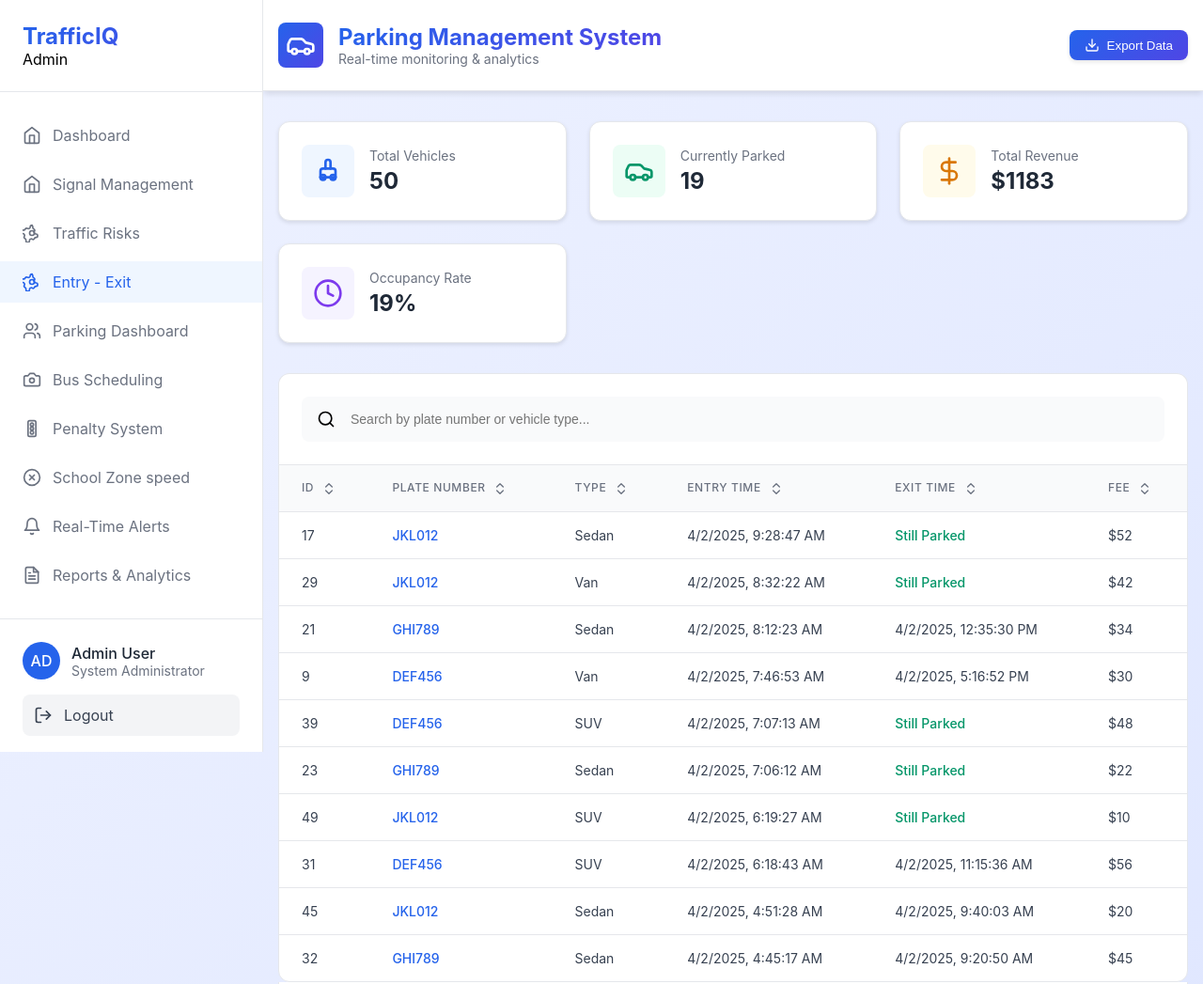
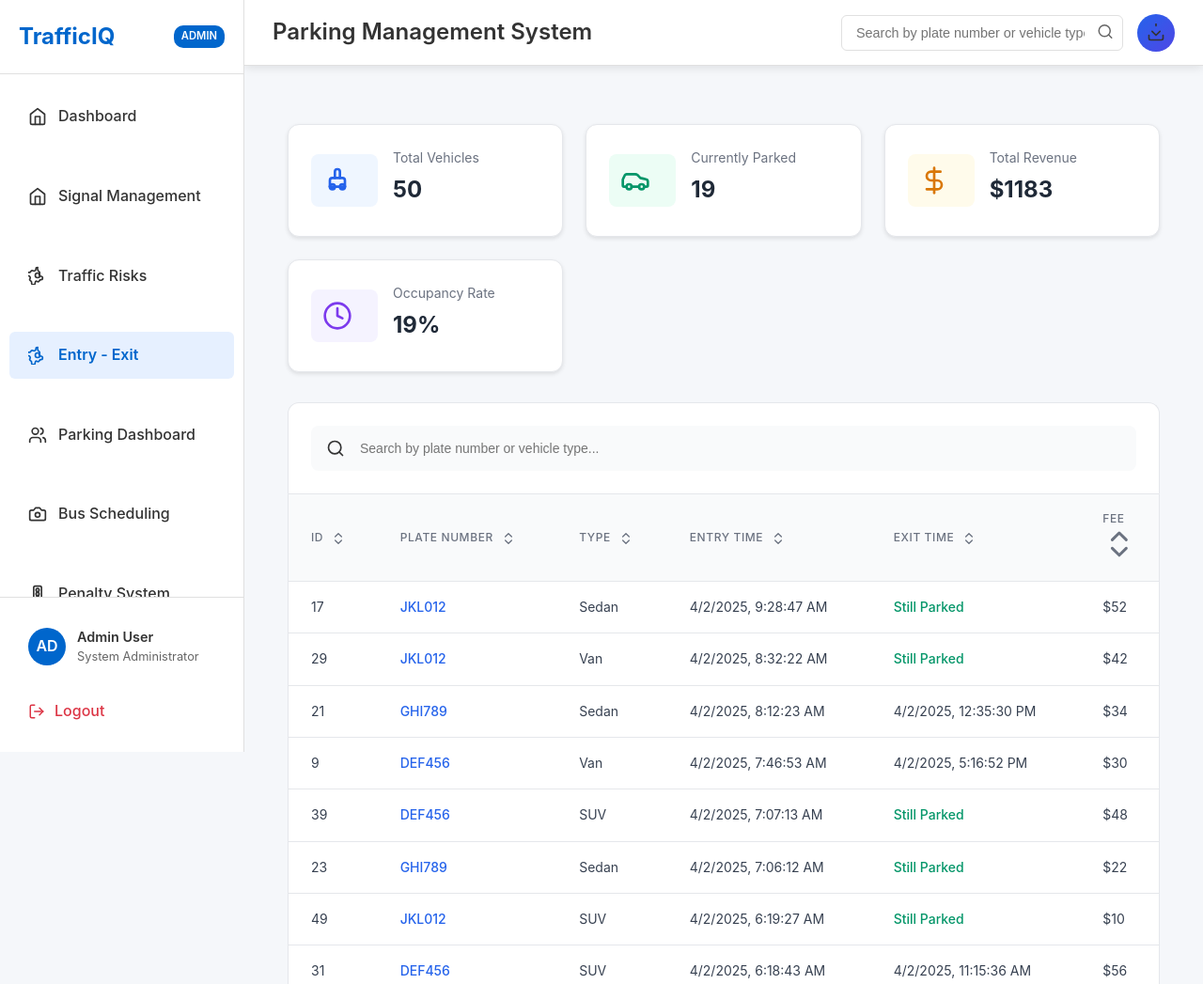
Before and after one commit to PRAHALYAA2004/Intelligent-Traffic-Monitoring-System, a website: page public/admin-dashboard/entry-exit.html in a window 1280 px wide. Shown: the top 1047 px of the page at 94% size. Drawn offline with Linux system fonts and the light colour scheme.

Commit message:
Corrected few bugs

```diff
--- a/public/admin-dashboard/entry-exit.html
+++ b/public/admin-dashboard/entry-exit.html
@@ -3,224 +3,11 @@
 <head>
     <meta charset="UTF-8">
     <meta name="viewport" content="width=device-width, initial-scale=1.0">
+    <link rel="stylesheet" href="../css/styles.css">
+    <link rel="stylesheet" href="../css/dashboard.css">
     <title>Parking Management System</title>
     <style>
-        /* Base styles */
-        * {
-            margin: 0;
-            padding: 0;
-            box-sizing: border-box;
-        }
-
-        body {
-            font-family: -apple-system, BlinkMacSystemFont, "Segoe UI", Roboto, "Helvetica Neue", Arial, sans-serif;
-            background: linear-gradient(135deg, #EEF2FF 0%, #E0E7FF 100%);
-            min-height: 100vh;
-            display: flex;
-        }
-
-        /* Sidebar styles */
-        .sidebar {
-            width: 280px;
-            background: white;
-            height: 100vh;
-            border-right: 1px solid #E5E7EB;
-            display: flex;
-            flex-direction: column;
-            position: fixed;
-            top: 0;
-            left: 0;
-        }
-
-        .sidebar-header {
-            padding: 1.5rem;
-            border-bottom: 1px solid #E5E7EB;
-        }
-
-        .sidebar-header h1 {
-            font-size: 1.5rem;
-            font-weight: bold;
-            background: linear-gradient(135deg, #2563EB 0%, #4F46E5 100%);
-            -webkit-background-clip: text;
-            background-clip: text;
-            -webkit-text-fill-color: transparent;
-        }
-
-        .sidebar-nav {
-            flex: 1;
-            padding: 1rem 0;
-        }
-
-        .sidebar-nav ul {
-            list-style: none;
-        }
-
-        .sidebar-nav li {
-            margin: 0.5rem 0;
-        }
-
-        .sidebar-nav a {
-            display: flex;
-            align-items: center;
-            padding: 0.75rem 1.5rem;
-            color: #6B7280;
-            text-decoration: none;
-            transition: all 0.2s;
-        }
-
-        .sidebar-nav a:hover,
-        .sidebar-nav .active a {
-            background: #EFF6FF;
-            color: #2563EB;
-        }
-
-        .sidebar-nav .icon {
-            width: 1.25rem;
-            height: 1.25rem;
-            margin-right: 0.75rem;
-        }
-
-        .sidebar-footer {
-            padding: 1.5rem;
-            border-top: 1px solid #E5E7EB;
-        }
-
-        .user-profile {
-            display: flex;
-            align-items: center;
-            margin-bottom: 1rem;
-            text-decoration: none;
-            color: #1F2937;
-        }
-
-        .avatar {
-            width: 2.5rem;
-            height: 2.5rem;
-            background: #2563EB;
-            color: white;
-            border-radius: 50%;
-            display: flex;
-            align-items: center;
-            justify-content: center;
-            margin-right: 0.75rem;
-            font-weight: 500;
-        }
-
-        .user-info h4 {
-            font-size: 1rem;
-            font-weight: 500;
-        }
-
-        .user-info p {
-            font-size: 0.875rem;
-            color: #6B7280;
-        }
-
-        .logout-btn {
-            display: flex;
-            align-items: center;
-            width: 100%;
-            padding: 0.75rem;
-            background: #F3F4F6;
-            color: #374151;
-            border-radius: 0.5rem;
-            text-decoration: none;
-            transition: all 0.2s;
-        }
-
-        .logout-btn:hover {
-            background: #E5E7EB;
-        }
-
-        .logout-btn .icon {
-            width: 1.25rem;
-            height: 1.25rem;
-            margin-right: 0.75rem;
-        }
-
-        /* Main content styles */
-        .dashboard-container {
-            flex: 1;
-            margin-left: 280px;
-            width: calc(100% - 280px);
-        }
-
-        /* Header */
-        .header {
-            background: white;
-            box-shadow: 0 4px 6px -1px rgba(0, 0, 0, 0.1);
-            border-bottom: 1px solid #E5E7EB;
-        }
-
-        .header-content {
-            max-width: 1280px;
-            margin: 0 auto;
-            padding: 1.5rem 1rem;
-            display: flex;
-            justify-content: space-between;
-            align-items: center;
-        }
-
-        .header-left {
-            display: flex;
-            align-items: center;
-            gap: 1rem;
-        }
-
-        .logo {
-            background: linear-gradient(135deg, #2563EB 0%, #4F46E5 100%);
-            padding: 0.5rem;
-            border-radius: 0.5rem;
-            display: flex;
-            align-items: center;
-            justify-content: center;
-        }
-
-        .logo .icon {
-            width: 2rem;
-            height: 2rem;
-            color: white;
-        }
-
-        .header h1 {
-            font-size: 1.5rem;
-            font-weight: bold;
-            background: linear-gradient(135deg, #2563EB 0%, #4F46E5 100%);
-            -webkit-background-clip: text;
-            background-clip: text;
-            -webkit-text-fill-color: transparent;
-        }
-
-        .header p {
-            font-size: 0.875rem;
-            color: #6B7280;
-        }
-
-        .export-btn {
-            display: flex;
-            align-items: center;
-            gap: 0.5rem;
-            padding: 0.5rem 1rem;
-            background: linear-gradient(135deg, #2563EB 0%, #4F46E5 100%);
-            color: white;
-            border: none;
-            border-radius: 0.5rem;
-            cursor: pointer;
-            transition: all 0.2s;
-            box-shadow: 0 2px 4px rgba(0, 0, 0, 0.1);
-        }
-
-        .export-btn:hover {
-            background: linear-gradient(135deg, #1D4ED8 0%, #4338CA 100%);
-            box-shadow: 0 4px 6px rgba(0, 0, 0, 0.1);
-        }
-
-        .icon-sm {
-            width: 1rem;
-            height: 1rem;
-        }
-
-        /* Stats */
+        /* Retain necessary inline styles for specific components */
         .stats-container {
             max-width: 1280px;
             margin: 2rem auto;
@@ -312,15 +99,16 @@
         /* Notification */
         .notification {
             position: fixed;
-            top: 1rem;
-            right: 1rem;
-            padding: 1rem;
+            top: 2rem; /* Increased to avoid overlap with browser toolbar */
+            right: 2rem; /* Increased to ensure visibility */
+            padding: 1rem 1.5rem; /* Added more padding for better readability */
             border-radius: 0.5rem;
             color: white;
             box-shadow: 0 4px 6px rgba(0, 0, 0, 0.1);
+            z-index: 1000; /* Ensure it appears above other elements */
             transform: translateY(-100%);
             opacity: 0;
-            transition: all 0.3s ease;
+            transition: opacity 0.3s ease, transform 0.3s ease; /* Separated transitions for clarity */
         }
 
         .notification.show {
@@ -487,31 +275,23 @@
 
         /* Responsive Design */
         @media (max-width: 768px) {
-            .sidebar {
-                width: 100%;
-                height: auto;
-                position: relative;
-            }
-
-            .dashboard-container {
-                margin-left: 0;
-                width: 100%;
-            }
-
             .stats-grid {
                 grid-template-columns: 1fr;
-            }
-
-            .header-content {
-                flex-direction: column;
-                gap: 1rem;
-                text-align: center;
             }
 
             .pagination {
                 flex-direction: column;
                 gap: 1rem;
                 text-align: center;
+            }
+
+            .notification {
+                top: 3rem; /* Adjusted for smaller screens */
+                right: 1rem;
+                width: 80%; /* Ensure it fits on smaller screens */
+                margin: 0 auto;
+                left: 0;
+                right: 0;
             }
         }
     </style>
@@ -539,13 +319,13 @@
                 </li>
                 <li>
                     <a href="traffic-risk.html">
-                        <svg xmlns="http://www.w3.org/2000/svg" viewBox="0 0 24 24" fill="none" stroke="currentColor" stroke-width="2" stroke-linecap="round" stroke-linejoin="round" class="icon"><path d="M12.22 2h-.44a2 2 0 0 0-2 2v.18a2 2 0 0 1-1 1.73l-.43.25a2 2 0 0 1-2 0l-.15-.08a2 2 0 0 0-2.73.73l-.22.38a2 2 0 0 1-1.73 1H.18a2 2 0 0 0-2 2v.44a2 2 0 0 0 2 2h.18a2 2 0 0 1 1.73 1l.25.43a2 2 0 0 1 0 2l-.08.15a2 2 0 0 0 .73 2.73l.38.22a2 2 0 0 1 1 1.73V21.82a2 2 0 0 0 2 2h.44a2 2 0 0 0 2-2v-.18a2 2 0 0 1 1-1.73l.43-.25a2 2 0 0 1 2 0l.15.08a2 2 0 0 0 2.73-.73l.22-.39a2 2 0 0 1 1.73-1h.18a2 2 0 0 0 2-2v-.44a2 2 0 0 0-2-2h-.18a2 2 0 0 1-1.73-1l-.25-.43a2 2 0 0 1 0-2l.08-.15a2 2 0 0 0-.73-2.73l-.38-.22a2 2 0 0 1-1-1.73V4.18a2 2 0 0 0-2-2z"></path><circle cx="12" cy="12" r="3"></circle></svg>
+                        <svg xmlns="http://www.w3.org/2000/svg" viewBox="0 0 24 24" fill="none" stroke="currentColor" stroke-width="2" stroke-linecap="round" stroke-linejoin="round" class="icon"><path d="M12.22 2h-.44a2 2 0 0 0-2 2v.18a2 2 0 0 1-1 1.73l-.43.25a2 2 0 0 1-2 0l-.15-.08a2 2 0 0 0-2.73.73l-.22.38a2 2 0 0 1-1.73 1H.18a2 2 0 0 0-2 2v.44a2 2 0 0 0 2 2h.18a2 2 0 0 1 1.73 1l.25.43a2 2 0 0 1 0 2l-.08.15a2 2 0 0 0 .73 2.73l.38.22a2 2 0 0 1 1 1.73V21.82a2 2 0 0 0 2 2h.44a2 2 0 0 0 2-2v-.18a2 2 0 0 1 1-1.73l-.43-.25a2 2 0 0 1 2 0l.15.08a2 2 0 0 0 2.73-.73l.22-.39a2 2 0 0 1 1.73-1h.18a2 2 0 0 0 2-2v-.44a2 2 0 0 0-2-2h-.18a2 2 0 0 1-1.73-1l-.25-.43a2 2 0 0 1 0-2l.08-.15a2 2 0 0 0-.73-2.73l-.38-.22a2 2 0 0 1-1-1.73V4.18a2 2 0 0 0-2-2z"></path><circle cx="12" cy="12" r="3"></circle></svg>
                         <span>Traffic Risks</span>
                     </a>
                 </li>
                 <li class="active">
                     <a href="entry-exit.html">
-                        <svg xmlns="http://www.w3.org/2000/svg" viewBox="0 0 24 24" fill="none" stroke="currentColor" stroke-width="2" stroke-linecap="round" stroke-linejoin="round" class="icon"><path d="M12.22 2h-.44a2 2 0 0 0-2 2v.18a2 2 0 0 1-1 1.73l-.43.25a2 2 0 0 1-2 0l-.15-.08a2 2 0 0 0-2.73.73l-.22.38a2 2 0 0 1-1.73 1H.18a2 2 0 0 0-2 2v.44a2 2 0 0 0 2 2h.18a2 2 0 0 1 1.73 1l.25.43a2 2 0 0 1 0 2l-.08.15a2 2 0 0 0 .73 2.73l.38.22a2 2 0 0 1 1 1.73V21.82a2 2 0 0 0 2 2h.44a2 2 0 0 0 2-2v-.18a2 2 0 0 1 1-1.73l.43-.25a2 2 0 0 1 2 0l.15.08a2 2 0 0 0 2.73-.73l.22-.39a2 2 0 0 1 1.73-1h.18a2 2 0 0 0 2-2v-.44a2 2 0 0 0-2-2h-.18a2 2 0 0 1-1.73-1l-.25-.43a2 2 0 0 1 0-2l.08-.15a2 2 0 0 0-.73-2.73l-.38-.22a2 2 0 0 1-1-1.73V4.18a2 2 0 0 0-2-2z"></path><circle cx="12" cy="12" r="3"></circle></svg>
+                        <svg xmlns="http://www.w3.org/2000/svg" viewBox="0 0 24 24" fill="none" stroke="currentColor" stroke-width="2" stroke-linecap="round" stroke-linejoin="round" class="icon"><path d="M12.22 2h-.44a2 2 0 0 0-2 2v.18a2 2 0 0 1-1 1.73l-.43.25a2 2 0 0 1-2 0l-.15-.08a2 2 0 0 0-2.73.73l-.22.38a2 2 0 0 1-1.73 1H.18a2 2 0 0 0-2 2v.44a2 2 0 0 0 2 2h.18a2 2 0 0 1 1.73 1l.25.43a2 2 0 0 1 0 2l-.08.15a2 2 0 0 0 .73 2.73l.38.22a2 2 0 0 1 1 1.73V21.82a2 2 0 0 0 2 2h.44a2 2 0 0 0 2-2v-.18a2 2 0 0 1 1-1.73l-.43-.25a2 2 0 0 1 2 0l.15.08a2 2 0 0 0 2.73-.73l.22-.39a2 2 0 0 1 1.73-1h.18a2 2 0 0 0 2-2v-.44a2 2 0 0 0-2-2h-.18a2 2 0 0 1-1.73-1l-.25-.43a2 2 0 0 1 0-2l.08-.15a2 2 0 0 0-.73-2.73l-.38-.22a2 2 0 0 1-1-1.73V4.18a2 2 0 0 0-2-2z"></path><circle cx="12" cy="12" r="3"></circle></svg>
                         <span>Entry - Exit</span>
                     </a>
                 </li>
@@ -604,42 +384,42 @@
 
     <!-- Main Content -->
     <div class="dashboard-container">
-        <!-- Header -->
-        <header class="header">
-            <div class="header-content">
-                <div class="header-left">
-                    <div class="logo">
-                        <!-- Car icon for the logo -->
-                        <svg xmlns="http://www.w3.org/2000/svg" viewBox="0 0 24 24" fill="none" stroke="currentColor" stroke-width="2" stroke-linecap="round" stroke-linejoin="round" class="icon">
-                            <path d="M19 17h2c.6 0 1-.4 1-1v-3c0-.9-.7-1.7-1.5-1.9C18.7 10.6 16 10 16 10s-1.3-1.4-2.2-2.3c-.5-.4-1.1-.7-1.8-.7H5c-.6 0-1.1.4-1.4.9l-1.4 2.9A2 2 0 0 0 2 12v4c0 .6.4 1 1 1h2"></path>
-                            <circle cx="7" cy="17" r="2"></circle>
-                            <path d="M9 17h6"></path>
-                            <circle cx="17" cy="17" r="2"></circle>
+        <main class="main-content">
+            <header class="dashboard-header">
+                <div class="menu-toggle">
+                    <svg xmlns="http://www.w3.org/2000/svg" viewBox="0 0 24 24" fill="none" stroke="currentColor" stroke-width="2" stroke-linecap="round" stroke-linejoin="round">
+                        <line x1="4" x2="20" y1="12" y2="12"></line>
+                        <line x1="4" x2="20" y1="6" y2="6"></line>
+                        <line x1="4" x2="20" y1="18" y2="18"></line>
                     </svg>
                 </div>
-                    <div>
-                        <h1>Parking Management System</h1>
-                        <p>Real-time monitoring & analytics</p>
+                <h2>Parking Management System</h2>
+                <div class="header-actions">
+                    <div class="search-bar">
+                        <input type="text" id="searchInput" placeholder="Search by plate number or vehicle type...">
+                        <button>
+                            <svg xmlns="http://www.w3.org/2000/svg" viewBox="0 0 24 24" fill="none" stroke="currentColor" stroke-width="2" stroke-linecap="round" stroke-linejoin="round">
+                                <circle cx="11" cy="11" r="8"></circle>
+                                <path d="m21 21-4.3-4.3"></path>
+                            </svg>
+                        </button>
                     </div>
-                </div>
-                <button id="exportBtn" class="export-btn">
-                    <!-- Download icon for Export Data button -->
+                    <button id="exportBtn" class="notification-btn" style="background: linear-gradient(135deg, #2563EB 0%, #4F46E5 100%); color: white;">
                         <svg xmlns="http://www.w3.org/2000/svg" viewBox="0 0 24 24" fill="none" stroke="currentColor" stroke-width="2" stroke-linecap="round" stroke-linejoin="round" class="icon-sm">
                             <path d="M21 15v4a2 2 0 0 1-2 2H5a2 2 0 0 1-2-2v-4"></path>
                             <polyline points="7 10 12 15 17 10"></polyline>
-                        <line x1="12" y1="15" x2="12" y2="3"></line>
+                            <line x1="12" x1="15" x2="12" y2="3"></line>
                         </svg>
-                    Export Data
                     </button>
                 </div>
             </header>
 
+            <div class="dashboard-content">
                 <!-- Stats -->
                 <div class="stats-container">
                     <div class="stats-grid">
                         <div class="stat-card">
                             <div class="stat-icon-container blue">
-                        <!-- Car-front icon for Total Vehicles -->
                                 <svg xmlns="http://www.w3.org/2000/svg" viewBox="0 0 24 24" fill="none" stroke="currentColor" stroke-width="2" stroke-linecap="round" stroke-linejoin="round" class="stat-icon">
                                     <path d="M6 17h12"></path>
                                     <path d="M6 17v-5a2 2 0 0 1 2-2h8a2 2 0 0 1 2 2v5"></path>
@@ -655,7 +435,6 @@
                         </div>
                         <div class="stat-card">
                             <div class="stat-icon-container green">
-                        <!-- Car icon for Currently Parked -->
                                 <svg xmlns="http://www.w3.org/2000/svg" viewBox="0 0 24 24" fill="none" stroke="currentColor" stroke-width="2" stroke-linecap="round" stroke-linejoin="round" class="stat-icon">
                                     <path d="M19 17h2c.6 0 1-.4 1-1v-3c0-.9-.7-1.7-1.5-1.9C18.7 10.6 16 10 16 10s-1.3-1.4-2.2-2.3c-.5-.4-1.1-.7-1.8-.7H5c-.6 0-1.1.4-1.4.9l-1.4 2.9A2 2 0 0 0 2 12v4c0 .6.4 1 1 1h2"></path>
                                     <circle cx="7" cy="17" r="2"></circle>
@@ -670,7 +449,6 @@
                         </div>
                         <div class="stat-card">
                             <div class="stat-icon-container yellow">
-                        <!-- Dollar-sign icon for Total Revenue -->
                                 <svg xmlns="http://www.w3.org/2000/svg" viewBox="0 0 24 24" fill="none" stroke="currentColor" stroke-width="2" stroke-linecap="round" stroke-linejoin="round" class="stat-icon">
                                     <line x1="12" y1="2" x2="12" y2="22"></line>
                                     <path d="M17 5H9.5a3.5 3.5 0 0 0 0 7h5a3.5 3.5 0 0 1 0 7H6"></path>
@@ -683,7 +461,6 @@
                         </div>
                         <div class="stat-card">
                             <div class="stat-icon-container purple">
-                        <!-- Clock icon for Occupancy Rate -->
                                 <svg xmlns="http://www.w3.org/2000/svg" viewBox="0 0 24 24" fill="none" stroke="currentColor" stroke-width="2" stroke-linecap="round" stroke-linejoin="round" class="stat-icon">
                                     <circle cx="12" cy="12" r="10"></circle>
                                     <polyline points="12 6 12 12 16 14"></polyline>
@@ -704,16 +481,11 @@
                 <div class="table-container">
                     <div class="search-container">
                         <div class="search-box">
-                    <!-- Search icon -->
                             <svg xmlns="http://www.w3.org/2000/svg" viewBox="0 0 24 24" fill="none" stroke="currentColor" stroke-width="2" stroke-linecap="round" stroke-linejoin="round" class="search-icon">
                                 <circle cx="11" cy="11" r="8"></circle>
                                 <line x1="21" y1="21" x2="16.65" y2="16.65"></line>
                             </svg>
-                    <input
-                        type="text"
-                        id="searchInput"
-                        placeholder="Search by plate number or vehicle type..."
-                    >
+                            <input type="text" id="searchInputTable" placeholder="Search by plate number or vehicle type...">
                         </div>
                     </div>
 
@@ -722,7 +494,6 @@
                             <thead>
                                 <tr>
                                     <th data-sort="id">ID
-                                <!-- Arrow-up-down icon for sorting -->
                                         <svg xmlns="http://www.w3.org/2000/svg" viewBox="0 0 24 24" fill="none" stroke="currentColor" stroke-width="2" stroke-linecap="round" stroke-linejoin="round" class="sort-icon">
                                             <path d="m7 15 5 5 5-5"></path>
                                             <path d="m7 9 5-5 5 5"></path>
@@ -753,7 +524,7 @@
                                         </svg>
                                     </th>
                                     <th data-sort="fee">Fee
-                                <svg xmlns="http://www.w3.org/2000/svg" viewBox="0 0 24 24" fill="none" stroke="currentColor" stroke-width="2" stroke-linecap="round" stroke-linejoin="round" class="sort-icon">
+                                        <svg xmlns="http://www.w3.org/2000/svg" viewBox="0 0 24 24" fill="none" stroke="currentColor" stroke-width="2" stroke-linecap="round" stroke-linejoin="round" class="SORT-icon">
                                             <path d="m7 15 5 5 5-5"></path>
                                             <path d="m7 9 5-5 5 5"></path>
                                         </svg>
@@ -772,6 +543,8 @@
                         <div id="paginationButtons" class="pagination-buttons"></div>
                     </div>
                 </div>
+            </div>
+        </main>
     </div>
 
     <!-- JavaScript -->
@@ -816,6 +589,7 @@
             totalRevenue: document.getElementById('totalRevenue'),
             occupancyRate: document.getElementById('occupancyRate'),
             searchInput: document.getElementById('searchInput'),
+            searchInputTable: document.getElementById('searchInputTable'),
             tableBody: document.getElementById('vehicleTableBody'),
             paginationText: document.getElementById('paginationText'),
             paginationButtons: document.getElementById('paginationButtons'),
@@ -862,7 +636,6 @@
             const end = start + state.itemsPerPage;
             const paginatedVehicles = filteredVehicles.slice(start, end);
 
-            // Update table body
             elements.tableBody.innerHTML = paginatedVehicles.map(vehicle => `
                 <tr>
                     <td>${vehicle.id}</td>
@@ -876,10 +649,8 @@
                 </tr>
             `).join('');
 
-            // Update pagination text
             elements.paginationText.textContent = `Showing ${start + 1} to ${Math.min(end, filteredVehicles.length)} of ${filteredVehicles.length} results`;
 
-            // Update pagination buttons
             elements.paginationButtons.innerHTML = Array.from({ length: totalPages }, (_, i) => i + 1)
                 .map(page => `
                     <button class="page-button ${page === state.currentPage ? 'active' : ''}"
@@ -897,12 +668,24 @@
 
         // Show notification
         const showNotification = (type, plateNumber) => {
+            // Remove existing type classes to avoid conflicts
+            elements.notification.classList.remove('entry', 'exit');
+
+            // Set the content and type
             elements.notification.textContent = `Vehicle ${plateNumber} ${type === 'entry' ? 'entered' : 'exited'}`;
-            elements.notification.className = `notification ${type} show`;
+            elements.notification.classList.add(type);
 
+            // Show the notification
+            elements.notification.classList.remove('hidden');
+            elements.notification.classList.add('show');
+
+            // Hide after 5 seconds
             setTimeout(() => {
-                elements.notification.className = 'notification hidden';
-            }, 3000);
+                elements.notification.classList.remove('show');
+                setTimeout(() => {
+                    elements.notification.classList.add('hidden');
+                }, 300); // Wait for the transition to complete before hiding
+            }, 5000); // Increased duration to 5 seconds
         };
 
         // Export to CSV
@@ -929,11 +712,13 @@
             a.click();
         });
 
-        // Search handler
-        elements.searchInput.addEventListener('input', (e) => {
+        // Search handler (for both header and table inputs)
+        [elements.searchInput, elements.searchInputTable].forEach(input => {
+            input.addEventListener('input', (e) => {
                 state.searchTerm = e.target.value;
                 state.currentPage = 1;
                 updateTable();
+            });
         });
 
         // Sort handler
@@ -956,7 +741,6 @@
             const newVehicles = [...state.vehicles];
 
             if (randomAction) {
-                // New vehicle entry
                 const newVehicle = {
                     id: state.vehicles.length + 1,
                     plateNumber: `NEW${Math.floor(Math.random() * 1000)}`,
@@ -968,7 +752,6 @@
                 newVehicles.unshift(newVehicle);
                 showNotification('entry', newVehicle.plateNumber);
             } else {
-                // Vehicle exit
                 const parkedVehicles = newVehicles.filter(v => !v.exitTime);
                 if (parkedVehicles.length) {
                     const randomIndex = Math.floor(Math.random() * parkedVehicles.length);
@@ -991,6 +774,11 @@
         // Initial render
         updateStats();
         updateTable();
+
+        // Mobile menu toggle
+        document.querySelector('.menu-toggle').addEventListener('click', function() {
+            document.querySelector('.sidebar').classList.toggle('active');
+        });
     </script>
 </body>
 </html>
```
Lines whose indentation alone changed are shown as unchanged.
